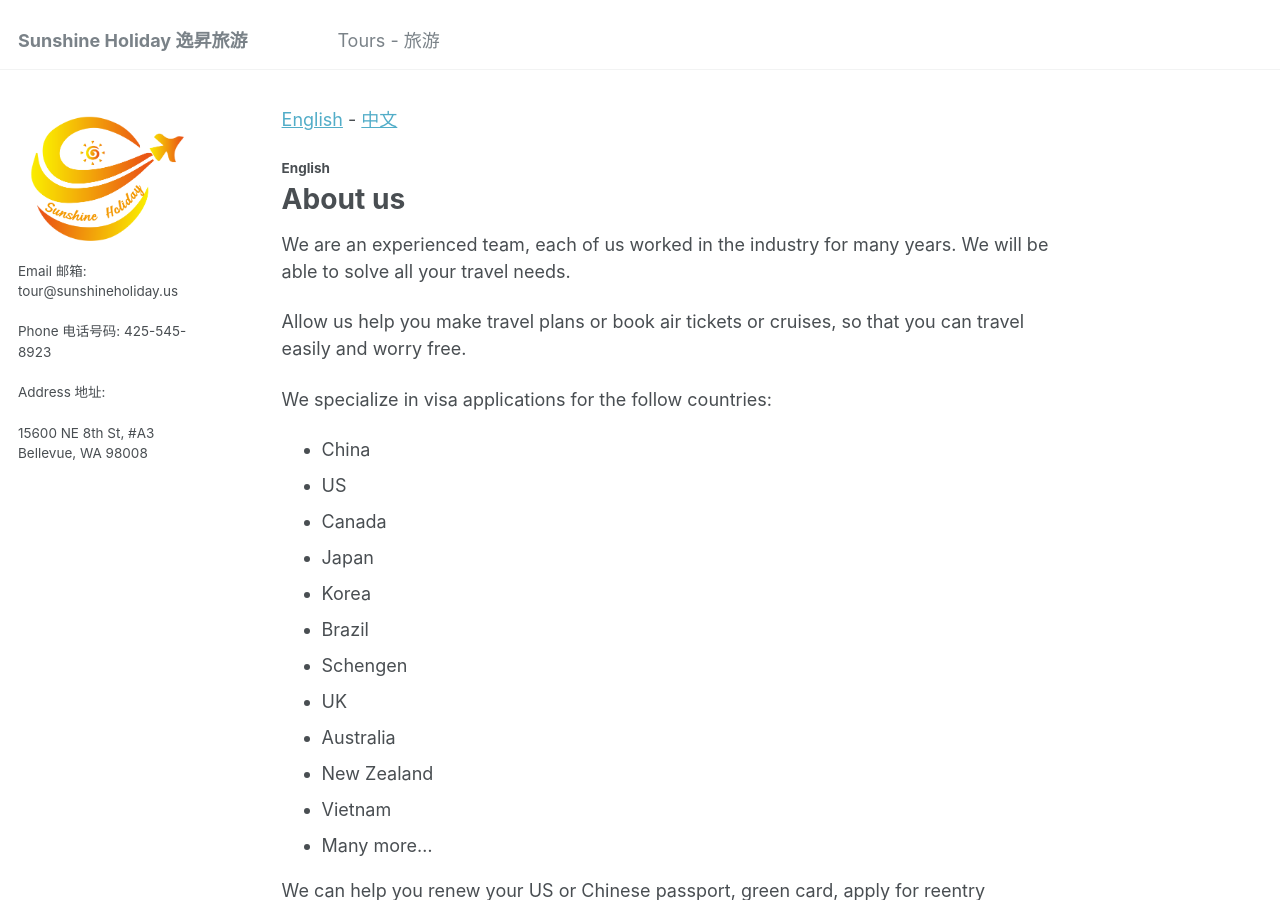
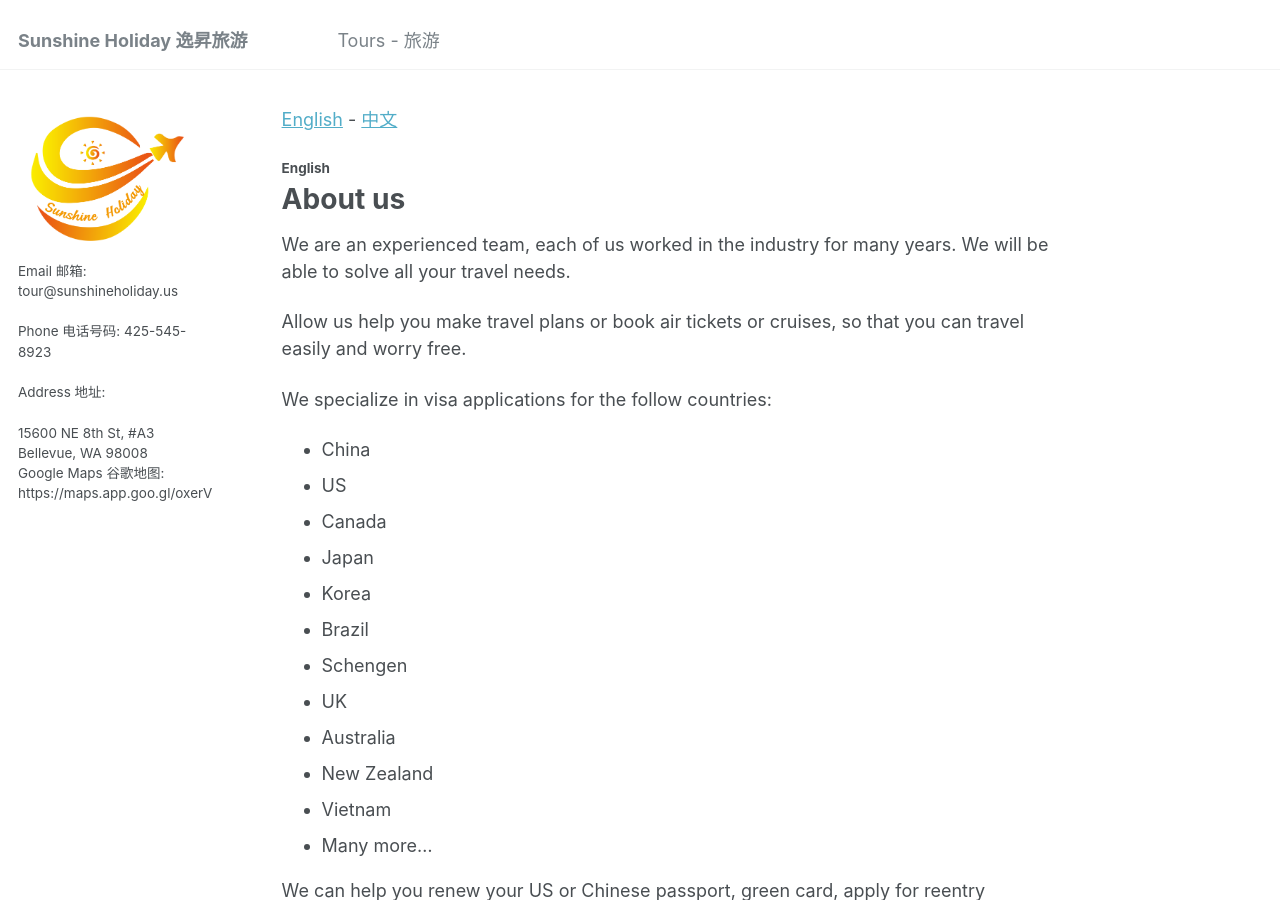
Before and after one commit to sunshineholidayus/web3, a Jekyll site: the page built from _pages/about.md, in a window 1280 px wide and 900 px high. Built offline with Jekyll 4.4.1, drawn with Linux system fonts in a browser that asks for light colours.

Commit message:
Update _config.yml

```diff
--- a/_config.yml
+++ b/_config.yml
@@ -24,7 +24,7 @@
   avatar           : "logo-small.png"
   #name             : "Your Sidebar Name"
   #pronouns         : # example: "she/her"
-  bio              : "Email 邮箱: tour@sunshineholiday.us<br><br>Phone 电话号码: 425-545-8923<br><br>Address 地址:<br><br>15600 NE 8th St, #A3<br>Bellevue, WA 98008"
+  bio              : "Email 邮箱: tour@sunshineholiday.us<br><br>Phone 电话号码: 425-545-8923<br><br>Address 地址:<br><br>15600 NE 8th St, #A3<br>Bellevue, WA 98008<br>Google Maps 谷歌地图: https://maps.app.goo.gl/oxerVRubyCA6avgZ7"
   #location         : "Earth"
   #employer         : "Red Brick University"
   #uri              : # URL
```
